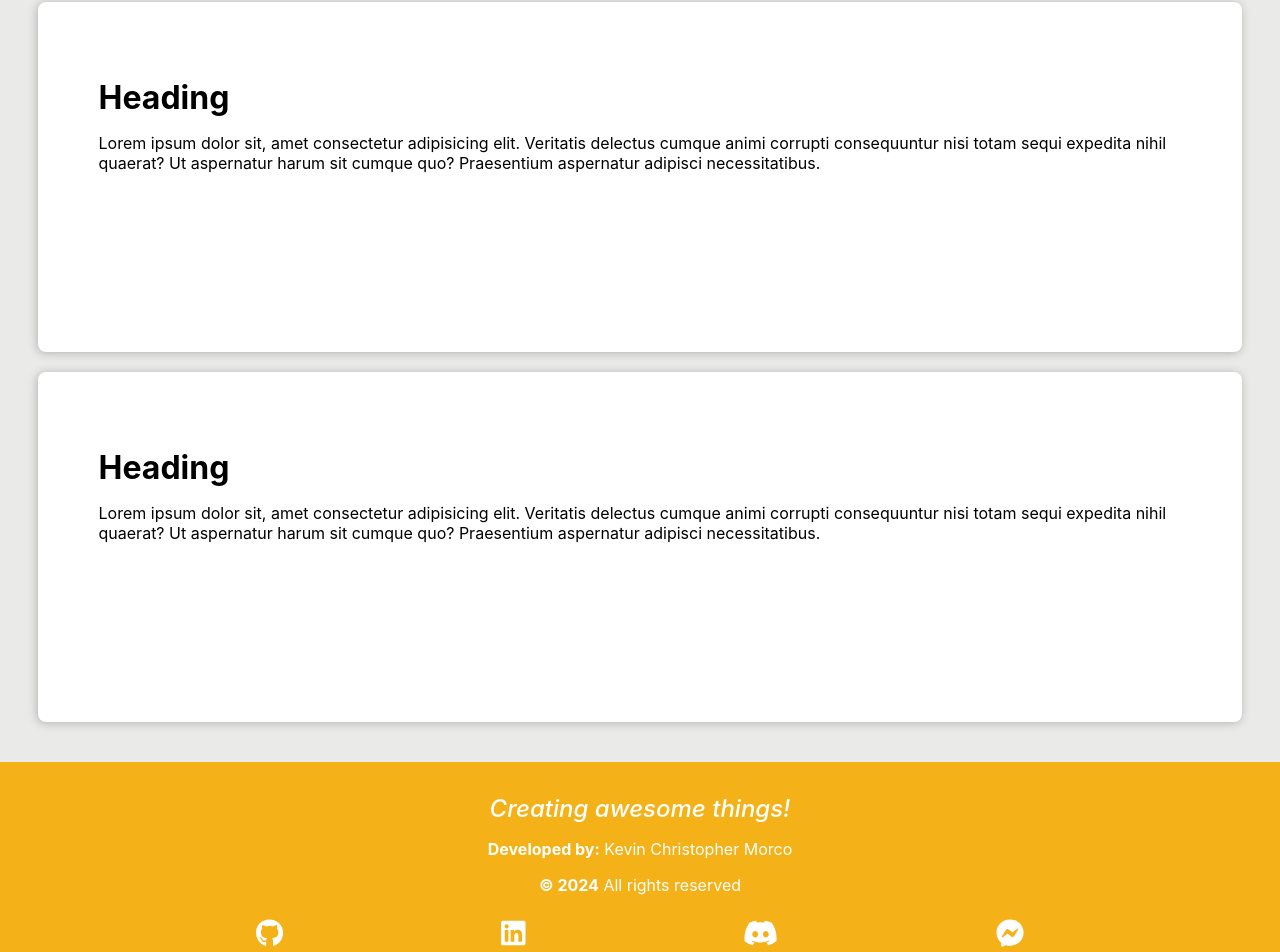
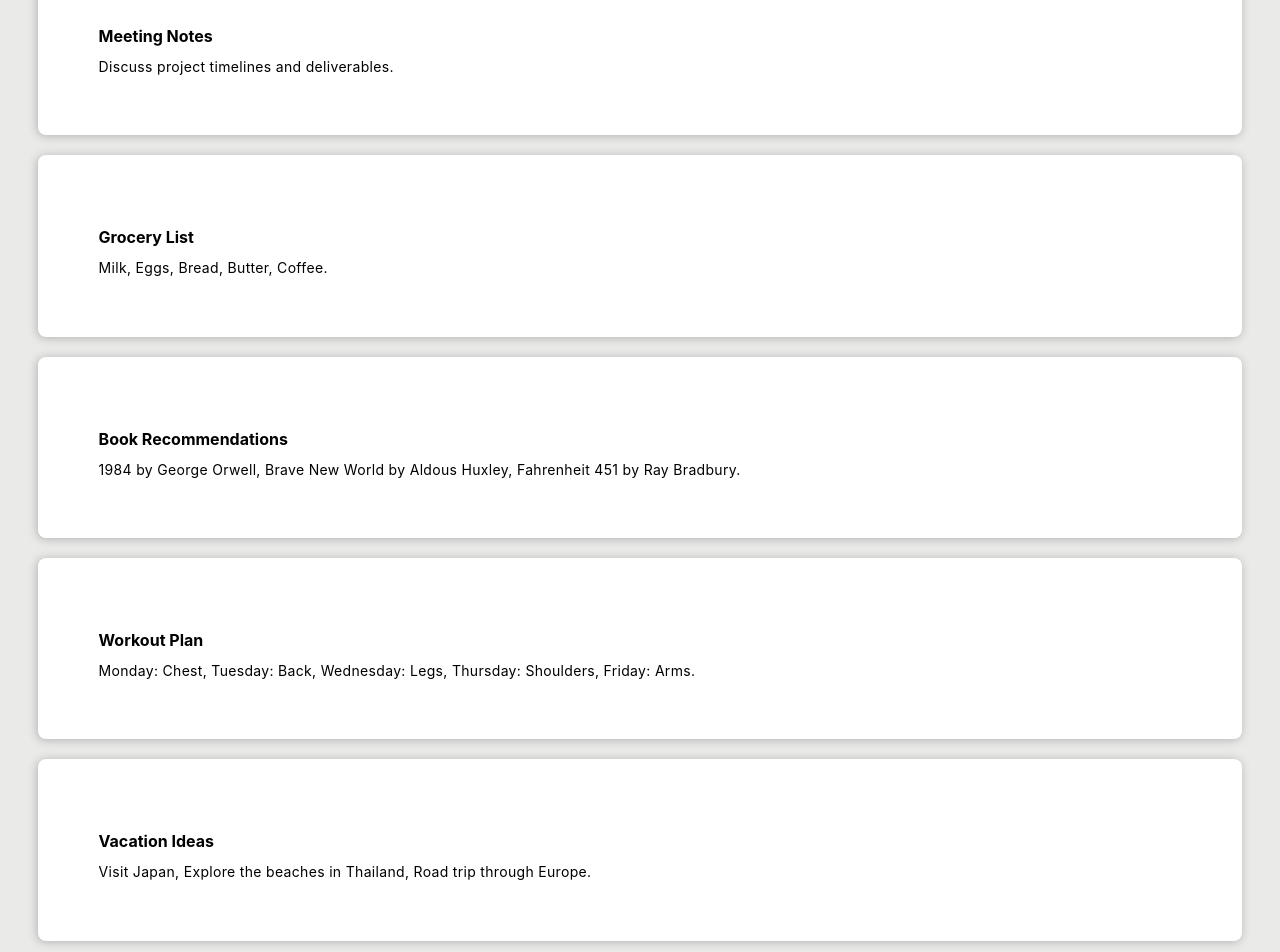
Before and after one commit to KevinChristopherMorco/Keeper, a React (Create React App) app: page / in a window 1280 px wide. Shown: the part 118-1070 px from the top of the page. Built offline with nearby package versions, Linux system fonts and the light colour scheme.

Commit message:
adjusted styles

```diff
--- a/package.json
+++ b/package.json
@@ -39,5 +39,9 @@
       "last 1 firefox version",
       "last 1 safari version"
     ]
+  },
+  "devDependencies": {
+    "css-loader": "^7.1.2",
+    "style-loader": "^4.0.0"
   }
 }
--- a/src/App.js
+++ b/src/App.js
@@ -1,19 +1,22 @@
 import logo from "./logo.svg";
-import "./global/root-css.module.css";
+import style from "./global/root-css.module.css";
 
 import Header from "./components/Header/Header";
 import NoteContainer from "./components/containers/Note/NoteContainer";
 import Note from "./components/Note/Note";
 import Footer from "./components/Footer/Footer";
 
+import notes from "./json/notes.json"; // Adjust the path as per your project structure
+
+const populateCard = (note) => {
+  return <Note key={note.id} header={note.header} content={note.content} />;
+};
+
 function App() {
   return (
-    <div className="App">
+    <div className={style.app}>
       <Header />
-      <NoteContainer>
-        <Note />
-        <Note />
-      </NoteContainer>
+      <NoteContainer>{notes.map(populateCard)}</NoteContainer>
       <Footer />
     </div>
   );
--- a/src/components/Footer/Footer.jsx
+++ b/src/components/Footer/Footer.jsx
@@ -7,16 +7,18 @@ import {
   faFacebookMessenger,
 } from "@fortawesome/free-brands-svg-icons";
 
+import { faLaptopCode } from "@fortawesome/free-solid-svg-icons";
+
 const Footer = () => {
   return (
     <footer>
       <div className={className.footerText}>
         <p>Creating awesome things!</p>
         <p>
-          <span>Developed by:</span> Kevin Christopher Morco
+          <span>&copy; {new Date().getFullYear()}</span> All rights reserved
         </p>
         <p>
-          <span>&copy; {new Date().getFullYear()}</span> All rights reserved
+          <FontAwesomeIcon icon={faLaptopCode} /> Kevin Christopher Morco
         </p>
       </div>
       <ul className={className.iconContainer}>
--- a/src/components/Footer/Footer.module.css
+++ b/src/components/Footer/Footer.module.css
@@ -1,5 +1,6 @@
 footer {
-  padding: 1.5rem;
+  height: auto;
+  padding: 1.25rem 0;
   display: flex;
   justify-content: center;
   align-items: center;
@@ -18,13 +19,15 @@ footer {
 }
 
 .footerText > p:nth-of-type(1) {
-  font-size: 1.5rem;
-  font-weight: 500;
+  font-size: 1rem;
+  font-weight: bold;
   font-style: oblique;
 }
 
-.footerText > p:nth-of-type(2) {
-  font-size: 1rem;
+.footerText > p:nth-of-type(2),
+.footerText > p:nth-of-type(3) {
+  font-size: 0.75rem;
+  font-weight: 600;
 }
 
 .iconContainer {
@@ -47,5 +50,5 @@ footer {
 }
 
 .iconContainer .listItem .listLink > svg {
-  font-size: 1.75rem;
+  font-size: 1.25rem;
 }
--- a/src/components/Header/Header.module.css
+++ b/src/components/Header/Header.module.css
@@ -1,6 +1,6 @@
 .navbar {
   width: 100%;
-  padding: 1.5rem;
+  padding: 0.5rem;
   font-family: var(--font-family);
   background-color: var(--primary-color);
   color: var(--white);
@@ -14,11 +14,11 @@
 }
 
 .navbar .logoContainer > svg {
-  font-size: 2rem;
+  font-size: 1rem;
 }
 
 .navbar p {
-  font-size: 1.5rem;
+  font-size: 0.75rem;
   font-weight: 700;
-  letter-spacing: 0.1rem;
+  letter-spacing: 0.05rem;
 }
--- a/src/components/Note/Note.jsx
+++ b/src/components/Note/Note.jsx
@@ -1,19 +1,14 @@
 import React from "react";
 import className from "./Note.module.css";
 
-const Note = () => {
+const Note = (props) => {
   return (
     <div className={className.card}>
       <div className={className.headingContainer}>
-        <p className={className.heading}>Heading</p>
+        <p className={className.heading}>{props.header}</p>
       </div>
       <div className={className.contentContainer}>
-        <p className={className.content}>
-          Lorem ipsum dolor sit, amet consectetur adipisicing elit. Veritatis
-          delectus cumque animi corrupti consequuntur nisi totam sequi expedita
-          nihil quaerat? Ut aspernatur harum sit cumque quo? Praesentium
-          aspernatur adipisci necessitatibus.
-        </p>
+        <p className={className.content}>{props.content}</p>
       </div>
     </div>
   );
--- a/src/components/Note/Note.module.css
+++ b/src/components/Note/Note.module.css
@@ -1,6 +1,5 @@
 .card {
   width: 100%;
-  height: 50%;
   padding: 5%;
   box-shadow: -1px 1px 10px var(--dark-gray);
   border-radius: 0.5rem;
@@ -8,13 +7,15 @@
 }
 
 .headingContainer {
-  margin: 1rem 0;
+  margin: 0.75rem 0;
 }
 
 .heading {
-  font-size: 2rem;
+  font-size: 1rem;
   font-weight: bold;
 }
 
-.contentContainer {
+.contentContainer > p {
+  font-size: 0.875rem;
+  letter-spacing: 0.02rem;
 }
--- a/src/components/containers/Note/NoteContainer.module.css
+++ b/src/components/containers/Note/NoteContainer.module.css
@@ -1,5 +1,4 @@
 .container {
-  height: 100vh;
   padding: 5vh 3vw;
   display: flex;
   flex-direction: column;
--- a/src/global/root-css.module.css
+++ b/src/global/root-css.module.css
@@ -20,6 +20,29 @@
     url(../fonts/Roboto/Roboto-Regular.ttf) format("truetype");
 }
 
-body {
+/* width */
+::-webkit-scrollbar {
+  width: 1px;
+}
+
+/* Track */
+::-webkit-scrollbar-track {
+  background: #f1f1f1;
+}
+
+/* Handle */
+::-webkit-scrollbar-thumb {
+  background: var(--primary-color);
+}
+
+/* Handle on hover */
+::-webkit-scrollbar-thumb:hover {
+  background: #555;
+}
+
+.app {
+  display: flex;
+  flex-direction: column;
+  justify-content: space-between;
   background-color: var(--gray);
 }
--- /dev/null
+++ b/src/json/notes.json
@@ -0,0 +1,27 @@
+[
+  {
+    "id": 1,
+    "header": "Meeting Notes",
+    "content": "Discuss project timelines and deliverables."
+  },
+  {
+    "id": 2,
+    "header": "Grocery List",
+    "content": "Milk, Eggs, Bread, Butter, Coffee."
+  },
+  {
+    "id": 3,
+    "header": "Book Recommendations",
+    "content": "1984 by George Orwell, Brave New World by Aldous Huxley, Fahrenheit 451 by Ray Bradbury."
+  },
+  {
+    "id": 4,
+    "header": "Workout Plan",
+    "content": "Monday: Chest, Tuesday: Back, Wednesday: Legs, Thursday: Shoulders, Friday: Arms."
+  },
+  {
+    "id": 5,
+    "header": "Vacation Ideas",
+    "content": "Visit Japan, Explore the beaches in Thailand, Road trip through Europe."
+  }
+]
```
Also changed, not shown: 1 other file (tests, documents, lock files or other folders).
